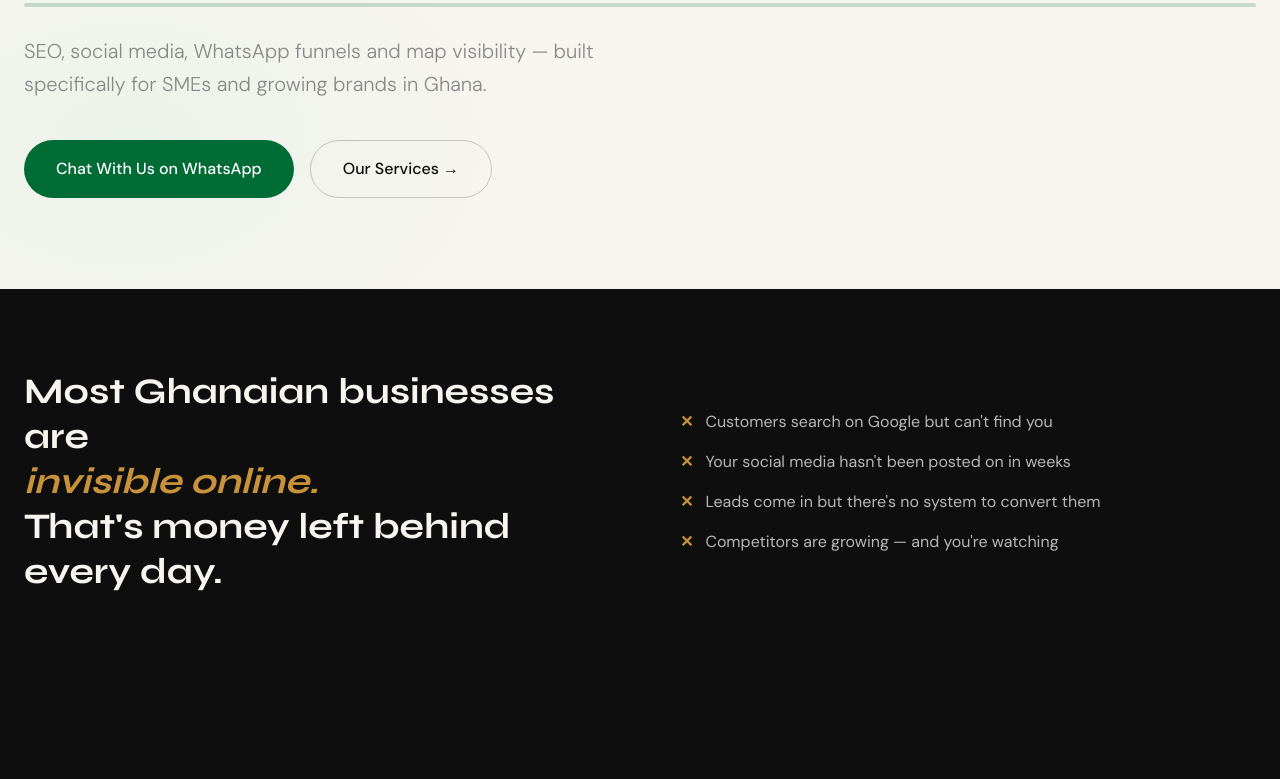
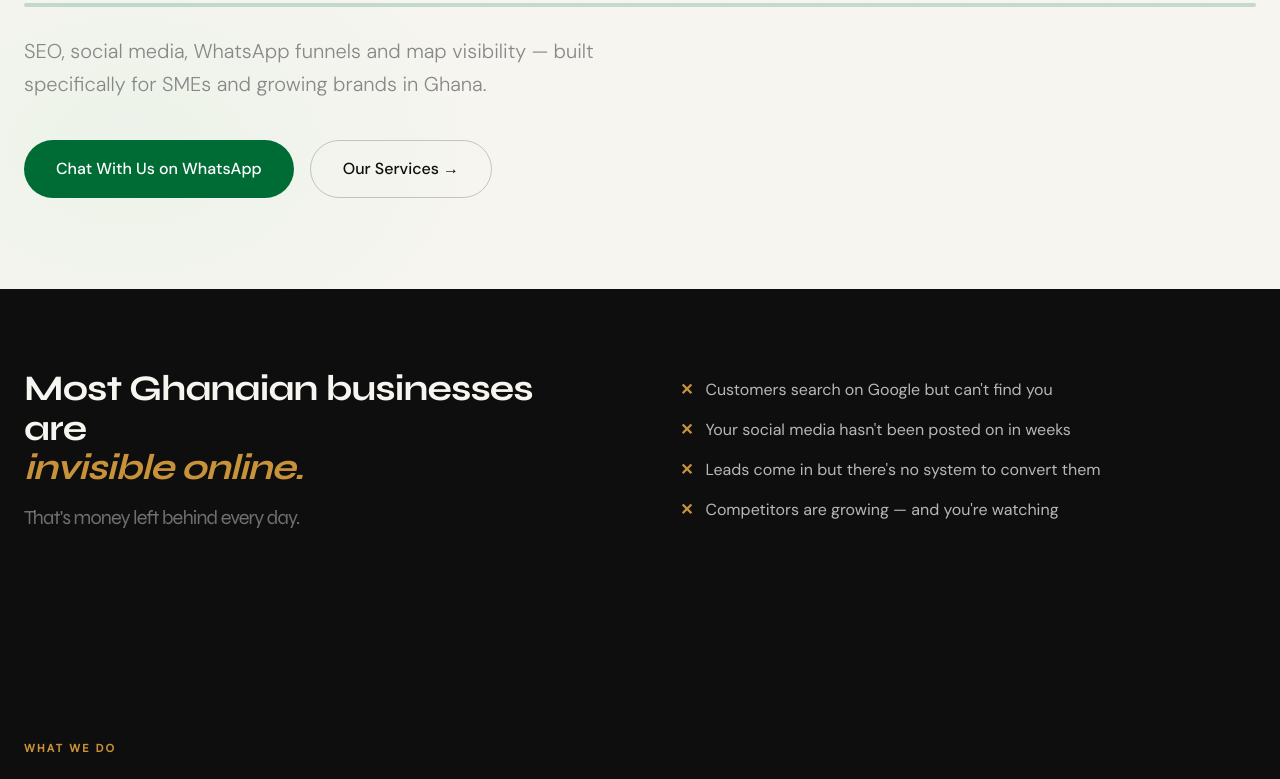
Before and after one commit to netmarkgh/NMG-site, a React (Vite) app: page / in a window 1280 px wide. Shown: the part 431-1210 px from the top of the page. Built offline with nearby package versions, Linux system fonts and the light colour scheme.

Commit message:
feat: Improve ProblemStrip component visuals
Refine typography and spacing in the ProblemStrip component to enhance readability and visual appeal. This includes adjusting font sizes, line heights, and adding a subtle text-shadow effect for the tagline.

```diff
--- a/src/components/ProblemStrip.tsx
+++ b/src/components/ProblemStrip.tsx
@@ -6,9 +6,12 @@ export default function ProblemStrip() {
   return (
     <div className="bg-brand-black text-brand-white py-16 md:py-20 px-6">
       <div ref={containerRef} className="max-w-7xl mx-auto flex flex-col md:flex-row items-center gap-12 md:gap-20">
-        <p className="reveal flex-1 font-display text-2xl md:text-3xl lg:text-4xl font-bold leading-tight">
-          Most Ghanaian businesses are<br /><span className="text-brand-gold italic">invisible online.</span><br />
-          That's money left behind every day.
+        <p className="reveal flex-1 font-display text-2xl md:text-3xl lg:text-4xl font-bold leading-[1.1] tracking-tight">
+          Most Ghanaian businesses are<br />
+          <span className="text-brand-gold italic">invisible online.</span>
+          <span className="block mt-4 text-white/40 text-lg md:text-xl font-normal max-w-sm">
+            That's money left behind every day.
+          </span>
         </p>
         <ul className="reveal flex-1 space-y-4">
           {[
```
Also changed, not shown: public/nmg_logo.png (deleted).
